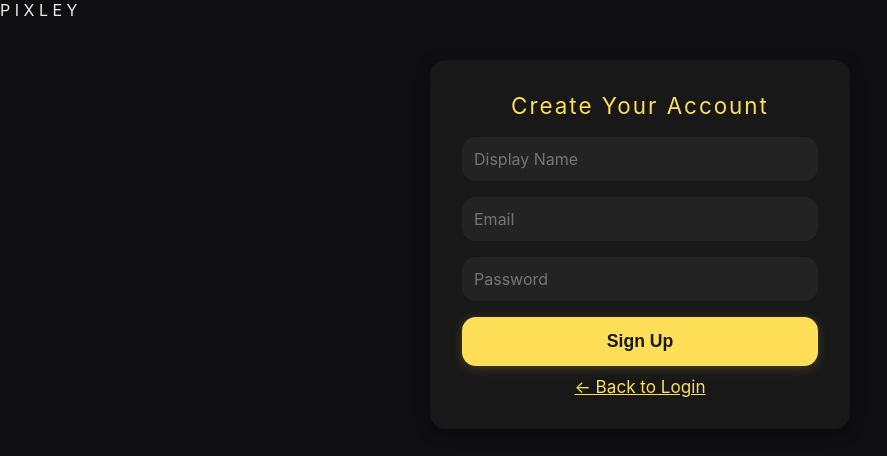
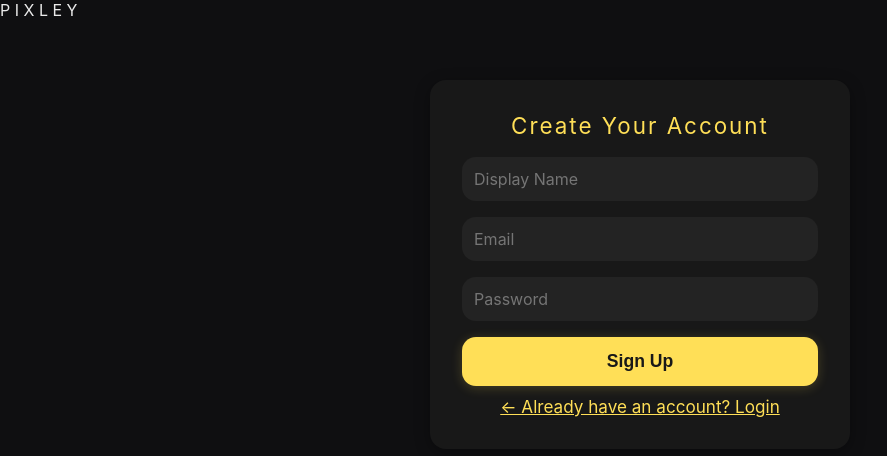
Before and after one commit to pixleyllc/pixley-web, a plain HTML site: page public/auth/signup.html in a window 1280 px wide. Shown: the whole page, without its empty margins (0-887 px from the left). Drawn offline with Linux system fonts and the light colour scheme; no server answers.

Commit message:
Update signup.html

```diff
--- a/public/auth/signup.html
+++ b/public/auth/signup.html
@@ -7,10 +7,11 @@
 
   <!-- Locked-in CSS -->
   <link rel="stylesheet" href="../assets/css/style.css">
+
   <style>
     .auth-card {
       max-width: 420px;
-      margin: 40px auto;
+      margin: 60px auto;
       background: #181818;
       border-radius: 16px;
       padding: 32px;
@@ -75,7 +76,7 @@
   <input id="password" class="input-field" type="password" placeholder="Password" required>
   <button class="submit-btn" onclick="pixleyRegister(email.value, password.value)">Sign Up</button>
 
-  <div class="back-link" onclick="window.location.href='login.html'">← Back to Login</div>
+  <div class="back-link" onclick="window.location.href='login.html'">← Already have an account? Login</div>
 </div>
 
 <!-- Firebase SDKs -->
```
